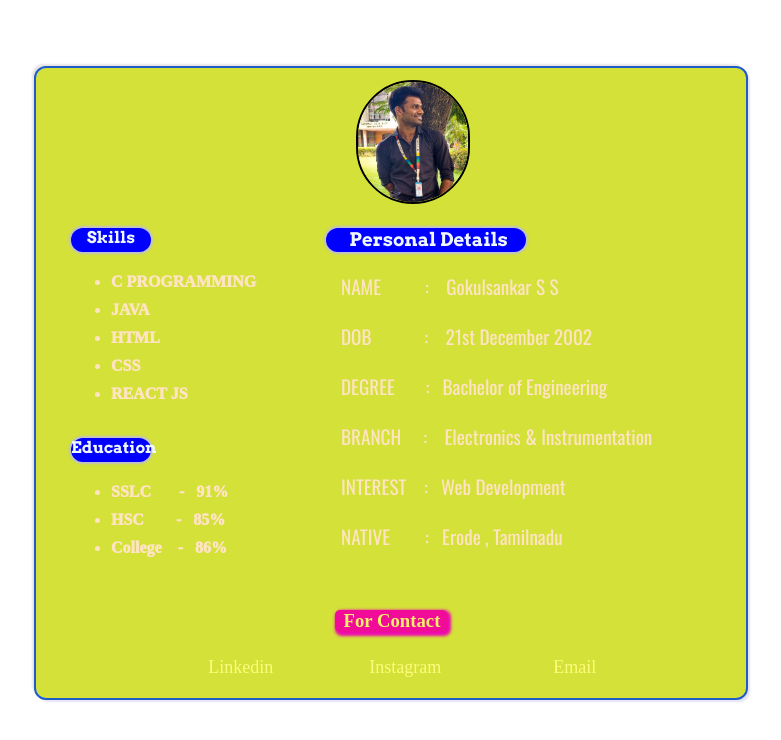
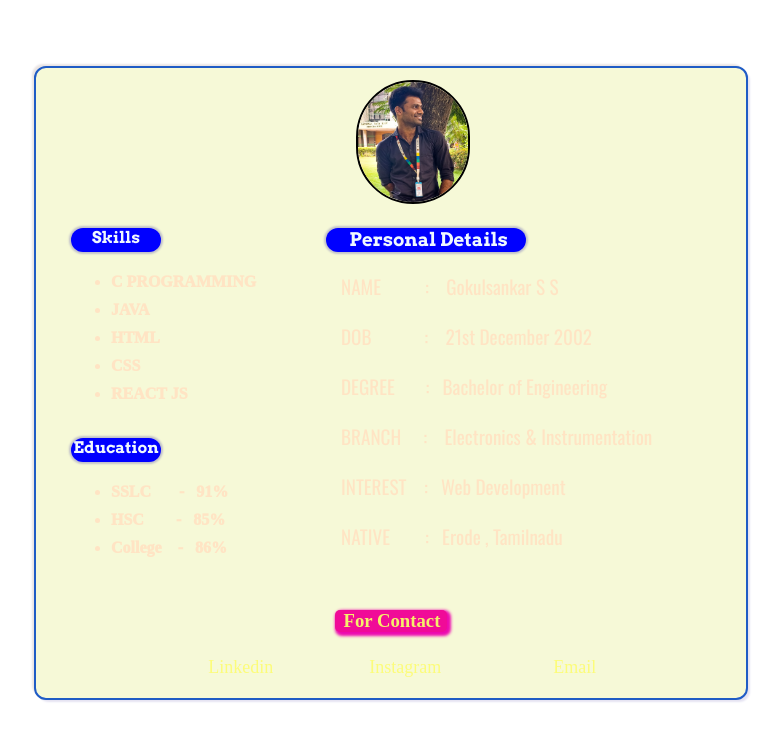
Before and after one commit to Gokul-sanka21/web_project, a plain HTML site: page index.html in a window 1280 px wide. Shown: the whole page, without its empty margins (249-1030 px from the left). Drawn offline with nearby package versions, Linux system fonts and the light colour scheme.

Commit message:
Update Wedpage.css

```diff
--- a/Wedpage.css
+++ b/Wedpage.css
@@ -5,7 +5,7 @@
   height: 630px;
   width: 710px;
   margin-bottom: 50px;
-  background-color: rgb(211, 225, 57);
+  background-color: rgba(211, 225, 57,0.2);
   outline: 2px solid rgba(31, 92, 197);
   box-shadow: 3px 3px 2px 1px rgb(229, 227, 242),-3px -3px 2px 1px rgb(233, 228, 228);
   padding-top: 0px;
@@ -41,7 +41,7 @@ body {
 .div_2 h3 {
   font-family: Arvo;
   background-color: blue;
-  width: 80px;
+  width: 90px;
   height: 24px;
   color: aliceblue;
   text-align: center;
```
